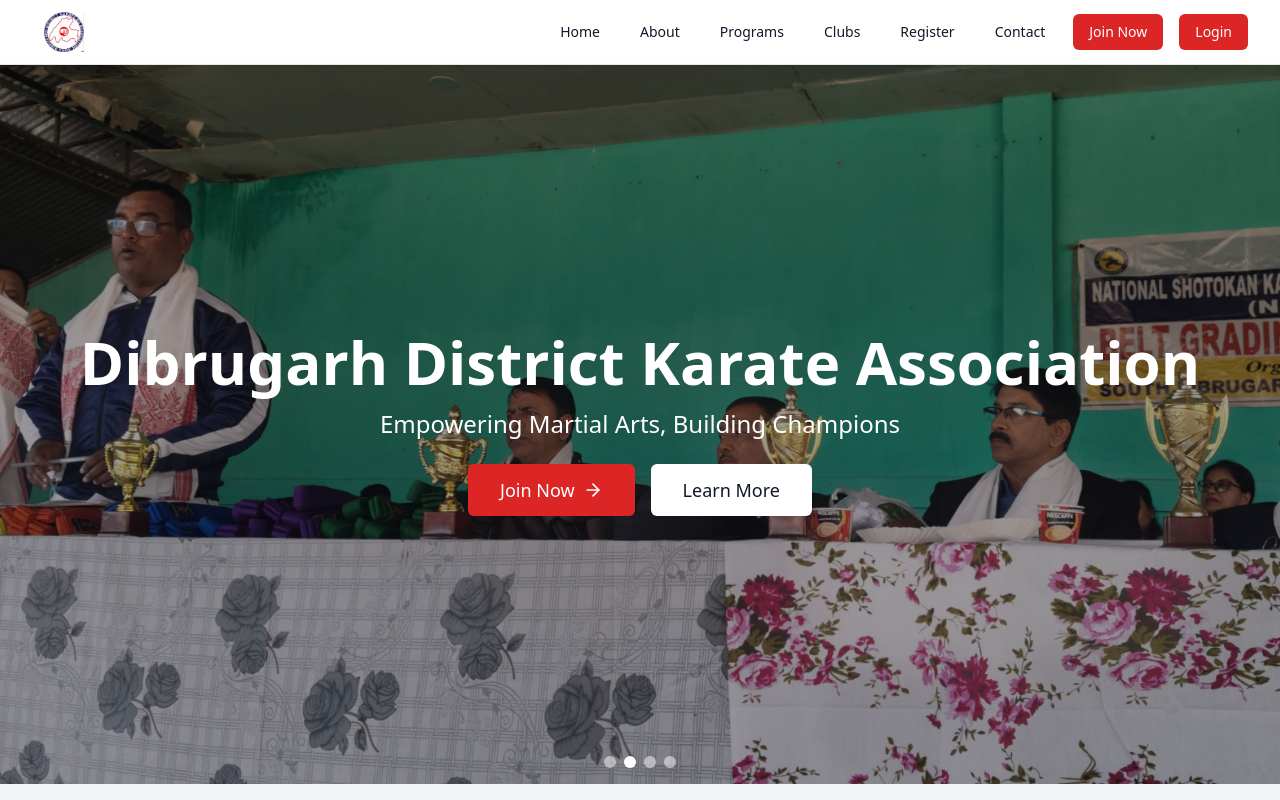
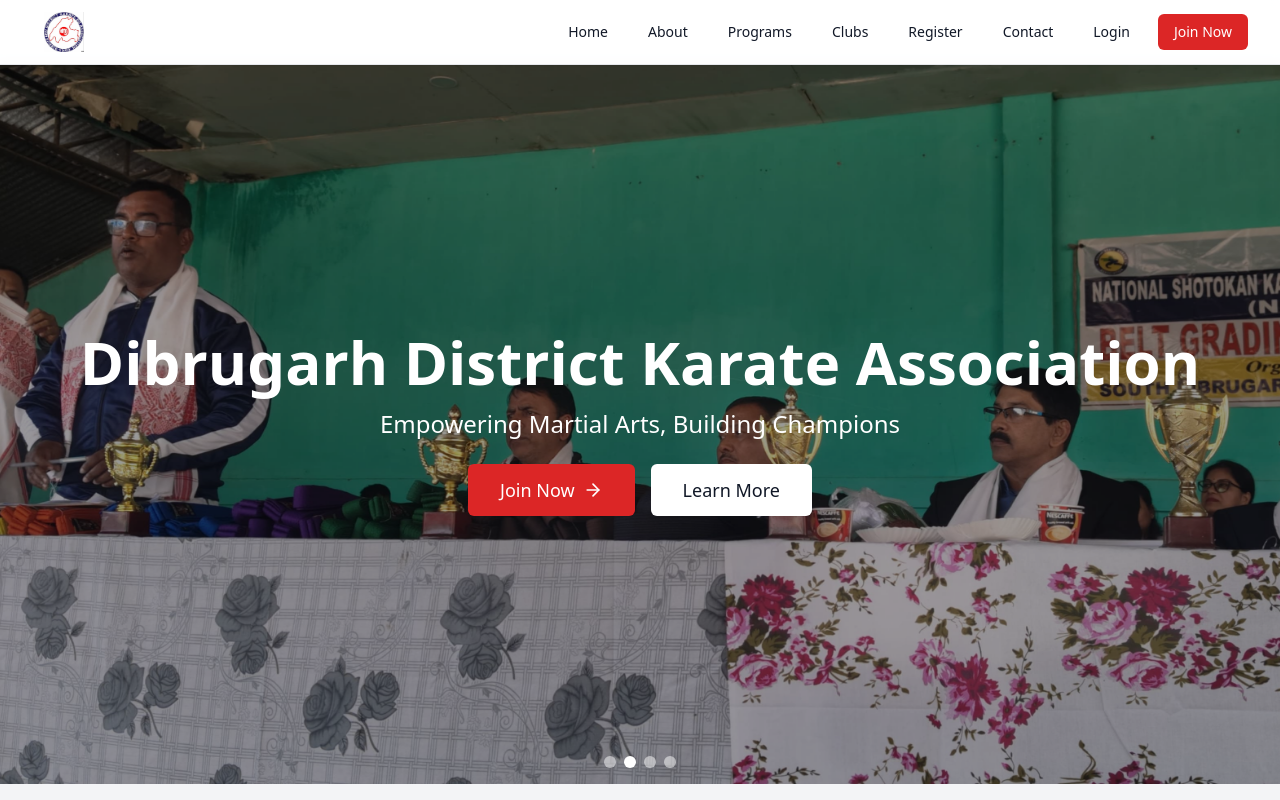
Before and after one commit to abhinov956tech-developer/Karate-club, a React (Vite) app: page / in a window 1280 px wide. Shown: the top 800 px of the page. Built offline with nearby package versions, Linux system fonts and the light colour scheme.

Commit message:
Minor Commit

```diff
--- a/src/components/Navbar.tsx
+++ b/src/components/Navbar.tsx
@@ -12,6 +12,7 @@
     { name: "Clubs", path: "/club" },
     { name: "Register", path: "/register" },
     { name: "Contact", path: "/contact" },
+    { name: "Login", path: "/auth" },
   ];
 
   return (
@@ -44,12 +45,12 @@
               >
                 Join Now
               </Link>
-              <Link
+             {/* <Link
                 to="/auth"
                 className="bg-karate-primary text-white hover:bg-karate-primary/90 px-4 py-2 rounded-md text-sm font-medium transition-colors"
               >
                 Login
-              </Link>
+              </Link>*/}
             </div>
           </div>
 
@@ -86,6 +87,7 @@
             >
               Join Now
             </Link>
+
           </div>
         </div>
       )}
```
